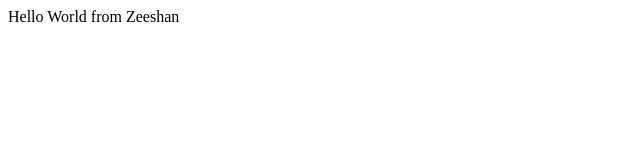
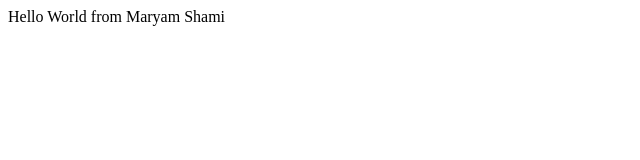
Before and after one commit to ZeeniaH/bootcamp2020, a plain HTML site: page index.html in a window 1280 px wide. Shown: the full height of the page, 0-640 px from the left. Drawn offline with Linux system fonts and the light colour scheme.

Commit message:
Update index.html
Maryam Shami

```diff
--- a/index.html
+++ b/index.html
@@ -4,7 +4,7 @@
 
 <title> First Example </title>
     <div>
-    Hello World from Zeeshan
+    Hello World from Maryam Shami
     </div>
 </head>
 
```
